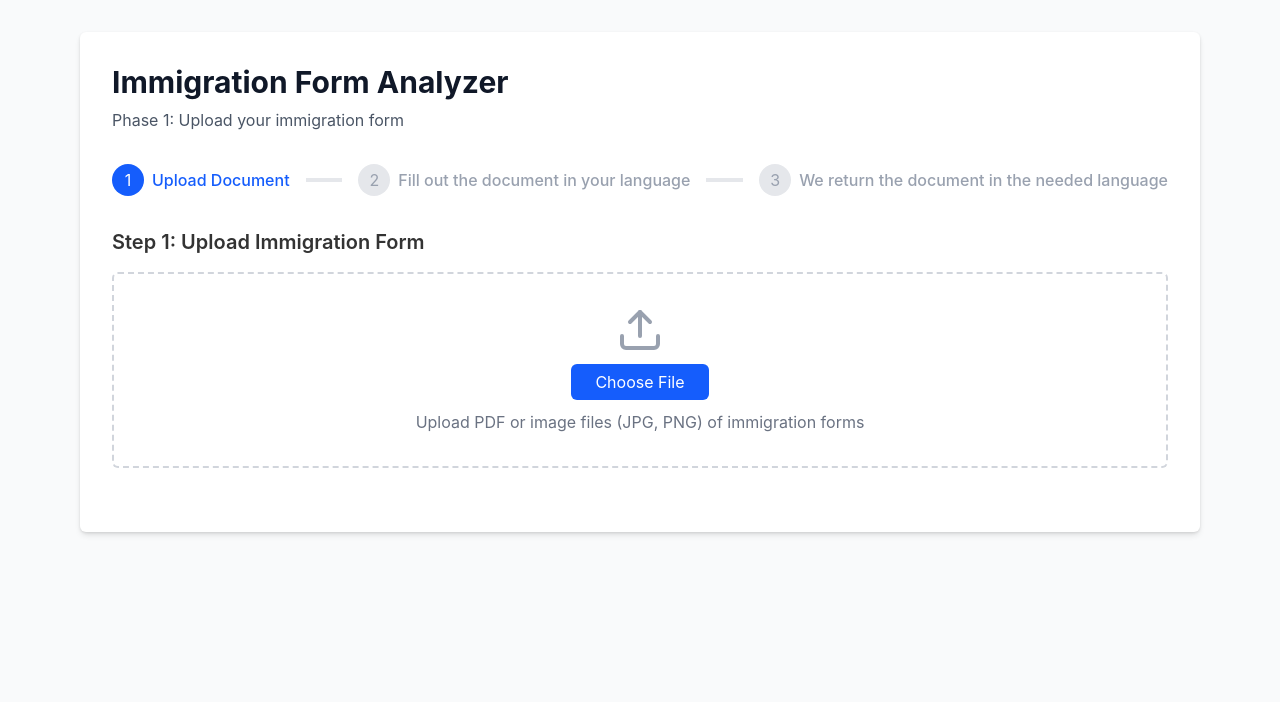
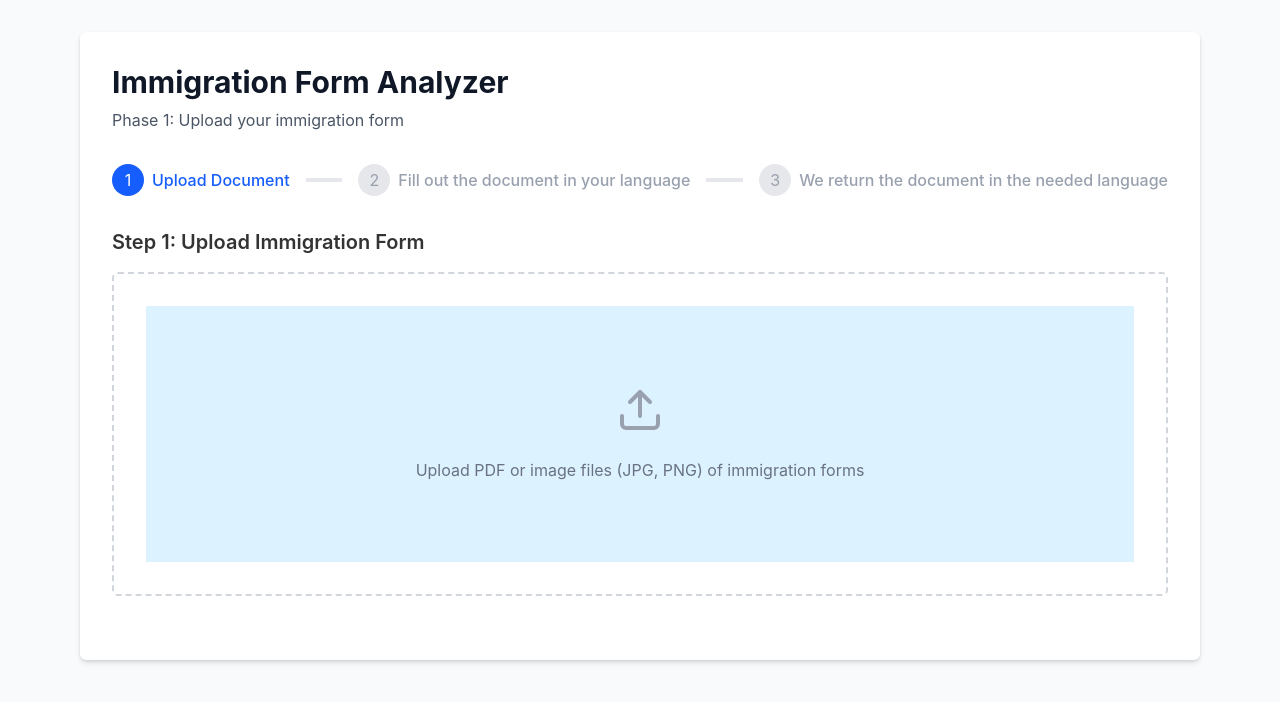
Before and after one commit to Manpooky/buhwaa, a React (Vite) app in the folder im-buddy/frontend/: page / in a window 1280 px wide. Shown: the top 702 px of the page. Built offline with nearby package versions, Linux system fonts and the light colour scheme.

Commit message:
add drag dropzone for file upload

```diff
--- a/im-buddy/frontend/package.json
+++ b/im-buddy/frontend/package.json
@@ -17,6 +17,7 @@
     "pako": "^2.1.0",
     "react": "^19.1.0",
     "react-dom": "^19.1.0",
+    "react-dropzone": "^14.3.8",
     "tailwind-merge": "^3.0.2"
   },
   "devDependencies": {
--- /dev/null
+++ b/im-buddy/frontend/src/Components/Dropzone.tsx
@@ -0,0 +1,28 @@
+import { Upload } from "lucide-react"
+import { useDropzone } from "react-dropzone"
+
+export default function DropZone({ onFilesDrop }: { onFilesDrop: (files: File[]) => void }) {
+  const { getRootProps, getInputProps, isDragActive } = useDropzone({
+    onDrop: onFilesDrop,
+    accept: {
+      "text/*": [".pdf", ".png", ".jpg", ".jpeg"],
+      "application/json": [".json"],
+    },
+    maxSize: 10 * 1024 * 1024, // 10MB per file
+    multiple: true,
+  })
+
+  return (
+    <div
+      {...getRootProps()}
+      className={`dropzone bg-accent cursor-pointer p-20 ${isDragActive ? "drag-active" : ""}`}>
+      <input {...getInputProps()} />
+        <div className="flex flex-col gap-2">
+        <Upload className="w-12 h-12 text-gray-400 mx-auto mb-4" />
+        <p className="text-gray-500">
+                Upload PDF or image files (JPG, PNG) of immigration forms
+            </p>
+        </div>
+    </div>
+  )
+}
--- a/im-buddy/frontend/src/Components/homepage.tsx
+++ b/im-buddy/frontend/src/Components/homepage.tsx
@@ -1,60 +1,70 @@
-import React, { useState } from 'react';
-import { Upload, FileText, Download, AlertCircle, CheckCircle } from 'lucide-react';
-import { useUploadDocument } from '../Hooks/useUploadDocument';
+import React, { useState } from "react"
+import {
+  FileText,
+  Download,
+  AlertCircle,
+  CheckCircle,
+  XIcon,
+} from "lucide-react"
+import DropZone from "./Dropzone"
 
 const ImmigrationFormAnalyzer = () => {
-    // const { uploadFiles, uploadState } = useUploadDocument()
-    const [file, setFile] = useState<File | null>(null);
-    const [translatedDocument, setTranslatedDocument] = useState<string>('');
-    const [completedDocument, setCompletedDocument] = useState<any>(null);
-    const [loading, setLoading] = useState<boolean>(false);
-    const [currentStep, setCurrentStep] = useState<number>(1);
-    const [error, setError] = useState<string>('');
+  const [files, setFiles] = useState<File[] | null>(null)
+  const [translatedDocument, setTranslatedDocument] = useState<string>("")
+  const [completedDocument, setCompletedDocument] = useState<any>(null)
+  const [loading, setLoading] = useState<boolean>(false)
+  const [currentStep, setCurrentStep] = useState<number>(1)
+  const [error, setError] = useState<string>("")
 
   // Simulated Llama 4 analysis function
   const analyzeWithLlama4 = async (file: File) => {
-        await new Promise(resolve => setTimeout(resolve, 3000));
-    };
+    await new Promise((resolve) => setTimeout(resolve, 3000))
+  }
 
-    const handleDocumentInput = (event: React.ChangeEvent<HTMLInputElement>) => {
-        const uploadedFile = event.target.files?.[0];
-        if (uploadedFile) {
-            setFile(uploadedFile as File);
-            setError('');
-            setCurrentStep(1);
-            setTranslatedDocument('');
-            setCompletedDocument(null);
+  const handleDocumentInput = (files: File[]) => {
+    console.log("file name", files[0].name)
+    if (files[0]) {
+      setFiles(files)
+      setError("")
+      setCurrentStep(1)
+      setTranslatedDocument("")
+      setCompletedDocument(null)
     }
-    };
+  }
 
-    const handleDocumentUpload = async (file: File) => {
-        if (!file) return;
+  const handleDocumentUpload = async (files: File[]) => {
+    if (!files.length) return
 
-        setLoading(true);
-        setError('');
+    setLoading(true)
+    setError("")
 
     try {
-            const result = await analyzeWithLlama4(file);
-            setCompletedDocument(result);
-            setCurrentStep(3);
+      const result = await analyzeWithLlama4(files[0])
+      setCompletedDocument(result)
+      setCurrentStep(3)
     } catch (err) {
-            setError('Failed to analyze form. Please try again.');
+      setError("Failed to analyze form. Please try again.")
     } finally {
-            setLoading(false);
+      setLoading(false)
     }
-    };
+  }
+
+  const handleRemoveFile = () => {
+    setFiles(prev => prev?.slice(1) || null)
+    setCurrentStep(1)
+  }
 
   const exportAnalysis = () => {
-        if (!completedDocument) return;
+    if (!completedDocument) return
 
-        const dataStr = JSON.stringify(completedDocument, null, 2);
-        const dataBlob = new Blob([dataStr], { type: 'application/json' });
-        const url = URL.createObjectURL(dataBlob);
-        const link = document.createElement('a');
-        link.href = url;
-        link.download = 'form-analysis.json';
-        link.click();
-    };
+    const dataStr = JSON.stringify(completedDocument, null, 2)
+    const dataBlob = new Blob([dataStr], { type: "application/json" })
+    const url = URL.createObjectURL(dataBlob)
+    const link = document.createElement("a")
+    link.href = url
+    link.download = "form-analysis.json"
+    link.click()
+  }
 
   return (
     <div className="min-h-screen bg-gray-50 py-8">
@@ -69,29 +79,57 @@ const ImmigrationFormAnalyzer = () => {
 
           {/* Progress Steps */}
           <div className="flex items-center mb-8">
-                        <div className={`flex items-center ${currentStep >= 1 ? 'text-blue-600' : 'text-gray-400'}`}>
-                            <div className={`w-8 h-8 rounded-full flex items-center justify-center ${currentStep >= 1 ? 'bg-blue-600 text-white' : 'bg-gray-200'}`}>
+            <div
+              className={`flex items-center ${
+                currentStep >= 1 ? "text-blue-600" : "text-gray-400"
+              }`}>
+              <div
+                className={`w-8 h-8 rounded-full flex items-center justify-center ${
+                  currentStep >= 1 ? "bg-blue-600 text-white" : "bg-gray-200"
+                }`}>
                 1
               </div>
               <span className="ml-2 font-medium">Upload Document</span>
             </div>
             <div className="flex-1 h-1 mx-4 bg-gray-200">
-                            <div className={`h-full ${currentStep >= 2 ? 'bg-blue-600' : 'bg-gray-200'} transition-all`}></div>
+              <div
+                className={`h-full ${
+                  currentStep >= 2 ? "bg-blue-600" : "bg-gray-200"
+                } transition-all`}></div>
             </div>
-                        <div className={`flex items-center ${currentStep >= 2 ? 'text-blue-600' : 'text-gray-400'}`}>
-                            <div className={`w-8 h-8 rounded-full flex items-center justify-center ${currentStep >= 2 ? 'bg-blue-600 text-white' : 'bg-gray-200'}`}>
+            <div
+              className={`flex items-center ${
+                currentStep >= 2 ? "text-blue-600" : "text-gray-400"
+              }`}>
+              <div
+                className={`w-8 h-8 rounded-full flex items-center justify-center ${
+                  currentStep >= 2 ? "bg-blue-600 text-white" : "bg-gray-200"
+                }`}>
                 2
               </div>
-                            <span className="ml-2 font-medium">Fill out the document in your language</span>
+              <span className="ml-2 font-medium">
+                Fill out the document in your language
+              </span>
             </div>
             <div className="flex-1 h-1 mx-4 bg-gray-200">
-                            <div className={`h-full ${currentStep >= 3 ? 'bg-blue-600' : 'bg-gray-200'} transition-all`}></div>
+              <div
+                className={`h-full ${
+                  currentStep >= 3 ? "bg-blue-600" : "bg-gray-200"
+                } transition-all`}></div>
             </div>
-                        <div className={`flex items-center ${currentStep >= 3 ? 'text-blue-600' : 'text-gray-400'}`}>
-                            <div className={`w-8 h-8 rounded-full flex items-center justify-center ${currentStep >= 3 ? 'bg-blue-600 text-white' : 'bg-gray-200'}`}>
+            <div
+              className={`flex items-center ${
+                currentStep >= 3 ? "text-blue-600" : "text-gray-400"
+              }`}>
+              <div
+                className={`w-8 h-8 rounded-full flex items-center justify-center ${
+                  currentStep >= 3 ? "bg-blue-600 text-white" : "bg-gray-200"
+                }`}>
                 3
               </div>
-                            <span className="ml-2 font-medium">We return the document in the needed language</span>
+              <span className="ml-2 font-medium">
+                We return the document in the needed language
+              </span>
             </div>
           </div>
 
@@ -103,17 +141,33 @@ const ImmigrationFormAnalyzer = () => {
           )}
 
           {/* Step 1: File Upload */}
-                   <FileUpload file={file} handleDocumentInput={handleDocumentInput} handleDocumentUpload={handleDocumentUpload} loading={loading}/>
+          <FileUpload
+            files={files}
+            handleDocumentInput={handleDocumentInput}
+            handleDocumentUpload={handleDocumentUpload}
+            handleRemoveFile={handleRemoveFile}
+            loading={loading}
+          />
 
           {/* Step 2: Translated Document */}
           {translatedDocument && (
             <div className="mb-8">
-                            <h2 className="text-xl font-semibold mb-4">Step 2: Fill out form in your language</h2>
+              <h2 className="text-xl font-semibold mb-4">
+                Step 2: Fill out form in your language
+              </h2>
               <div className="bg-gray-50 border rounded-lg p-4 max-h-64 overflow-y-auto">
-                                <pre className="text-sm text-gray-700 whitespace-pre-wrap">{translatedDocument}</pre>
+                <pre className="text-sm text-gray-700 whitespace-pre-wrap">
+                  {translatedDocument}
+                </pre>
               </div>
               {currentStep === 2 && (
-                                <FileUpload file={file} handleDocumentInput={handleDocumentInput} handleDocumentUpload={handleDocumentUpload} loading={loading}/>
+                <FileUpload
+                  files={files}
+                  handleDocumentInput={handleDocumentInput}
+                  handleDocumentUpload={handleDocumentUpload}
+                  handleRemoveFile={handleRemoveFile}
+                  loading={loading}
+                />
               )}
             </div>
           )}
@@ -122,11 +176,12 @@ const ImmigrationFormAnalyzer = () => {
           {completedDocument && (
             <div className="mb-8">
               <div className="flex items-center justify-between mb-4">
-                                <h2 className="text-xl font-semibold">Step 3: Recieve Your Form in Desired Language</h2>
+                <h2 className="text-xl font-semibold">
+                  Step 3: Recieve Your Form in Desired Language
+                </h2>
                 <button
                   onClick={exportAnalysis}
-                                    className="flex items-center bg-gray-600 text-white px-4 py-2 rounded-lg hover:bg-gray-700 transition-colors"
-                                >
+                  className="flex items-center bg-gray-600 text-white px-4 py-2 rounded-lg hover:bg-gray-700 transition-colors">
                   <Download className="w-4 h-4 mr-2" />
                   Export JSON
                 </button>
@@ -134,34 +189,46 @@ const ImmigrationFormAnalyzer = () => {
 
               {/* Form Metadata */}
               <div className="bg-blue-50 border border-blue-200 rounded-lg p-4 mb-6">
-                                <h3 className="font-semibold text-blue-900 mb-2">Form Information</h3>
+                <h3 className="font-semibold text-blue-900 mb-2">
+                  Form Information
+                </h3>
                 <div className="grid grid-cols-1 md:grid-cols-3 gap-4 text-sm">
                   <div>
-                                        <span className="font-medium">Title:</span> {completedDocument.form_metadata.form_title}
+                    <span className="font-medium">Title:</span>{" "}
+                    {completedDocument.form_metadata.form_title}
                   </div>
                   <div>
-                                        <span className="font-medium">Form Number:</span> {completedDocument.form_metadata.form_number}
+                    <span className="font-medium">Form Number:</span>{" "}
+                    {completedDocument.form_metadata.form_number}
                   </div>
                   <div>
-                                        <span className="font-medium">Est. Time:</span> {completedDocument.form_metadata.estimated_completion_time}
+                    <span className="font-medium">Est. Time:</span>{" "}
+                    {completedDocument.form_metadata.estimated_completion_time}
                   </div>
                 </div>
               </div>
 
               {/* Fields Analysis */}
               <div className="space-y-4">
-                                <h3 className="font-semibold text-gray-900">Extracted Fields ({completedDocument.fields.length})</h3>
+                <h3 className="font-semibold text-gray-900">
+                  Extracted Fields ({completedDocument.fields.length})
+                </h3>
                 {completedDocument.fields.map((field: any, index: number) => (
-                                    <div key={index} className="border border-gray-200 rounded-lg p-4">
+                  <div
+                    key={index}
+                    className="border border-gray-200 rounded-lg p-4">
                     <div className="flex items-center justify-between mb-2">
-                                            <h4 className="font-medium text-gray-900">{field.field_name}</h4>
+                      <h4 className="font-medium text-gray-900">
+                        {field.field_name}
+                      </h4>
                       <div className="flex items-center space-x-2">
-                        <span className={`px-2 py-1 rounded text-xs font-medium ${
+                        <span
+                          className={`px-2 py-1 rounded text-xs font-medium ${
                             field.required
-                                ? 'bg-red-100 text-red-800'
-                                : 'bg-gray-100 text-gray-600'
+                              ? "bg-red-100 text-red-800"
+                              : "bg-gray-100 text-gray-600"
                           }`}>
-                          {field.required ? 'Required' : 'Optional'}
+                          {field.required ? "Required" : "Optional"}
                         </span>
                         <span className="px-2 py-1 bg-blue-100 text-blue-800 rounded text-xs font-medium">
                           {field.data_type}
@@ -171,21 +238,26 @@ const ImmigrationFormAnalyzer = () => {
                     <p className="text-gray-600 mb-2">{field.description}</p>
                     {field.validation_rules && (
                       <p className="text-sm text-gray-500 mb-1">
-                                                <span className="font-medium">Validation:</span> {field.validation_rules}
+                        <span className="font-medium">Validation:</span>{" "}
+                        {field.validation_rules}
                       </p>
                     )}
-                                        {field.conditional_logic && field.conditional_logic !== "None" && (
+                    {field.conditional_logic &&
+                      field.conditional_logic !== "None" && (
                         <p className="text-sm text-gray-500 mb-1">
-                                                <span className="font-medium">Conditions:</span> {field.conditional_logic}
+                          <span className="font-medium">Conditions:</span>{" "}
+                          {field.conditional_logic}
                         </p>
                       )}
                     {field.options.length > 0 && (
                       <div className="text-sm text-gray-500">
                         <span className="font-medium">Options:</span>
                         <ul className="list-disc list-inside mt-1">
-                                                    {field.options.map((option: any, optIndex: number) => (
+                          {field.options.map(
+                            (option: any, optIndex: number) => (
                               <li key={optIndex}>{option}</li>
-                                                    ))}
+                            )
+                          )}
                         </ul>
                       </div>
                     )}
@@ -204,50 +276,50 @@ const ImmigrationFormAnalyzer = () => {
         </div>
       </div>
     </div>
-    );
-};
+  )
+}
 
-export default ImmigrationFormAnalyzer;
+export default ImmigrationFormAnalyzer
 
-function FileUpload({file, handleDocumentInput, handleDocumentUpload, loading}:
-    {file: File | null, handleDocumentInput: (event: React.ChangeEvent<HTMLInputElement>) => void, handleDocumentUpload: (file: File) => void, loading: boolean}) {
+function FileUpload({
+  files,
+  handleDocumentInput,
+  handleDocumentUpload,
+  handleRemoveFile,
+  loading,
+}: {
+  files: File[] | null
+  handleDocumentInput: (files: File[]) => void
+  handleDocumentUpload: (files: File[]) => void
+  handleRemoveFile: () => void
+  loading: boolean
+}) {
+
   return (
     <div className="mb-8">
-        <h2 className="text-xl font-semibold mb-4">Step 1: Upload Immigration Form</h2>
+      <h2 className="text-xl font-semibold mb-4">
+        Step 1: Upload Immigration Form
+      </h2>
       <div className="border-2 border-dashed border-gray-300 rounded-lg p-8 text-center">
-            <Upload className="w-12 h-12 text-gray-400 mx-auto mb-4" />
-            <div className="mb-4">
-                <label htmlFor="file-upload" className="cursor-pointer">
-  <span className="bg-blue-600 text-white px-6 py-2 rounded-lg hover:bg-blue-700 transition-colors">
-    Choose File
-  </span>
-                    <input
-                        id="file-upload"
-                        type="file"
-                        accept=".pdf,.jpg,.jpeg,.png"
-                        onChange={handleDocumentInput}
-                        className="hidden"
-                    />
-                </label>
-            </div>
-            <p className="text-gray-500">
-                Upload PDF or image files (JPG, PNG) of immigration forms
-            </p>
-            {file && (
+        <DropZone onFilesDrop={handleDocumentInput} />
+
+        {files && files.length > 0 && (
           <div className="mt-4 p-3 bg-gray-50 rounded flex items-center justify-center">
+            <XIcon className="w-5 h-5 text-gray-600 mr-2 cursor-pointer" onClick={() => handleRemoveFile()} />
             <FileText className="w-5 h-5 text-gray-600 mr-2" />
-                    <span className="text-gray-700">{file.name}</span>
+            <span className="text-gray-700">{files[0]?.name || ""}</span>
           </div>
         )}
       </div>
-        {file && (
+      {files && files.length > 0 && (
+        <div className="flex w-full justify-end p-2">
           <button
-                onClick={() => handleDocumentUpload(file)}
+            onClick={() => handleDocumentUpload(files)}
             disabled={loading}
-                className="mt-4 bg-blue-600 text-white px-6 py-2 rounded-lg hover:bg-blue-700 transition-colors disabled:opacity-50"
-            >
-                {loading ? 'Uploading...' : 'Upload'}
+            className="mt-4 bg-blue-600 text-white px-6 py-2 rounded-lg hover:bg-blue-700 transition-colors disabled:opacity-50 cursor-pointer">
+            {loading ? "Uploading..." : "Upload"}
           </button>
+        </div>
       )}
     </div>
   )
```
Also changed, not shown: 1 other file (tests, documents, lock files or other folders). Lines whose indentation alone changed are shown as unchanged.
